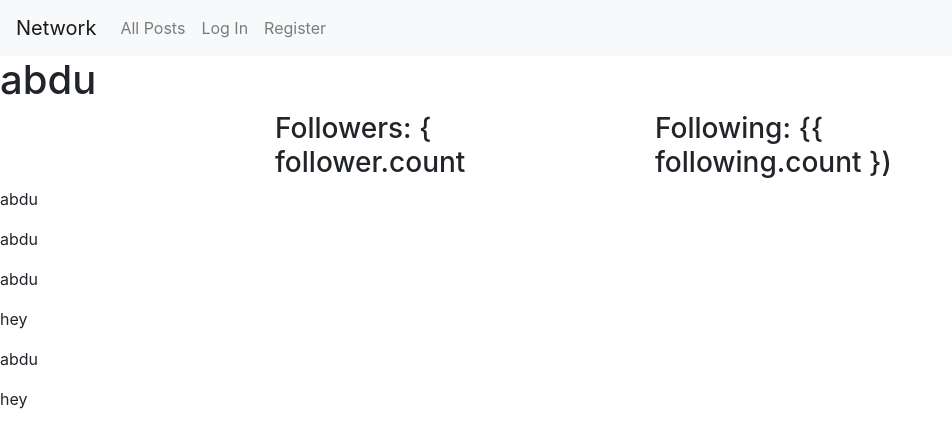
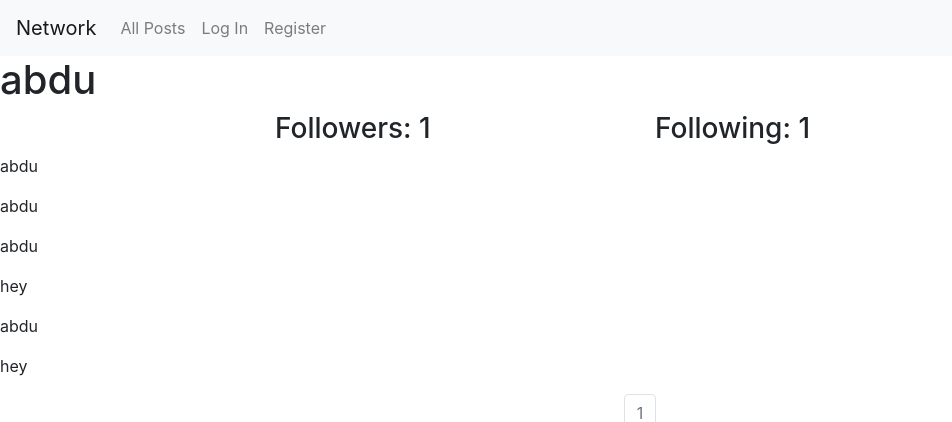
Before and after one commit to abduhafiz1993/network, a Django app: page /profile/1 in a window 1280 px wide. Shown: the top 422 px of the page, without its empty margins (0-952 px from the left). Run offline with Django 3.2, Linux system fonts and the light colour scheme; data comes from the database, SQL or seed files in the repository; some libraries are stand-ins or nearby versions.

Commit message:
fixing bug

```diff
--- a/network/templates/network/profile.html
+++ b/network/templates/network/profile.html
@@ -5,8 +5,8 @@
         <h1>{{ username }}</h1>
         <div class="container">
         <div class="row d-flex justify-content-center">
-        <h3 class="col-4">Followers: { follower.count </h3>
-        <h3 class="col-4">Following: {{ following.count })</h3>
+        <h3 class="col-4">Followers: {{ follower.count }}</h3>
+        <h3 class="col-4">Following: {{ following.count }}</h3>
 
         {% if user.is_authenticated %}
           {% if user != user_profile %}
```
